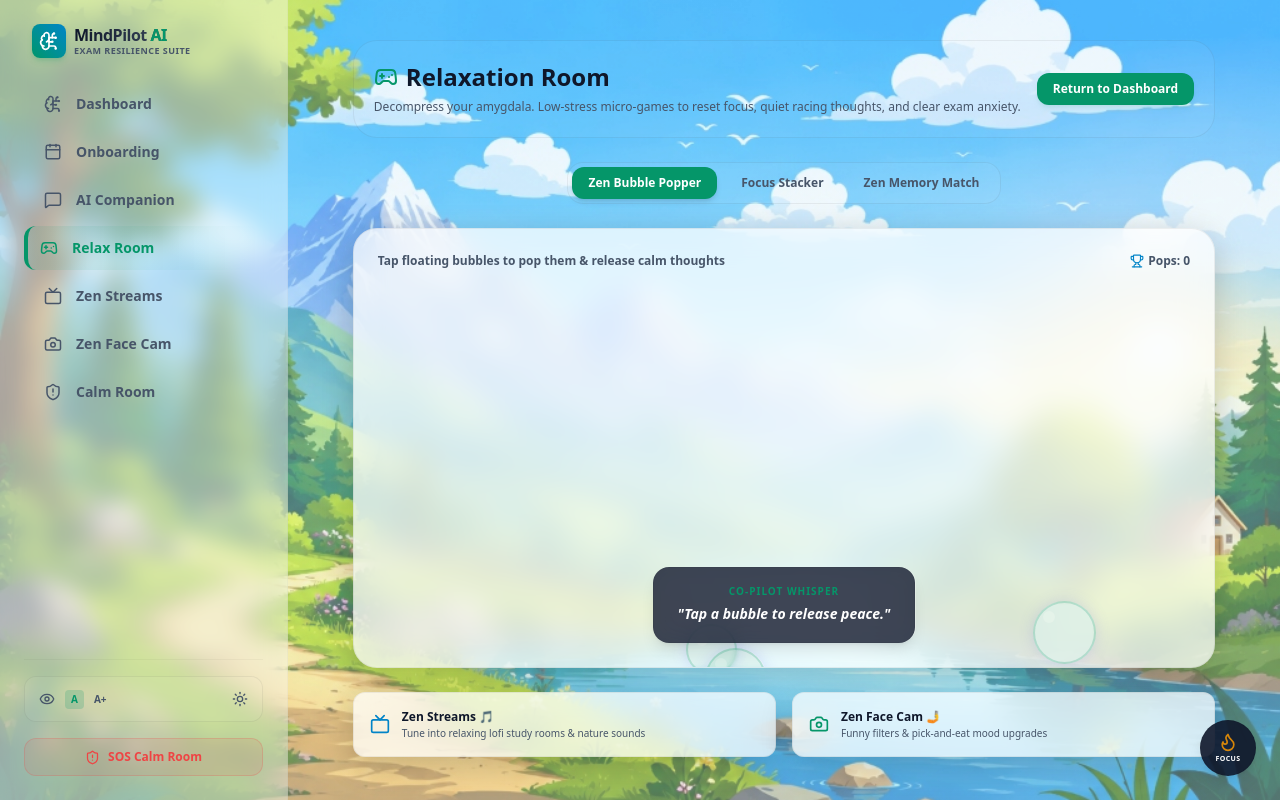
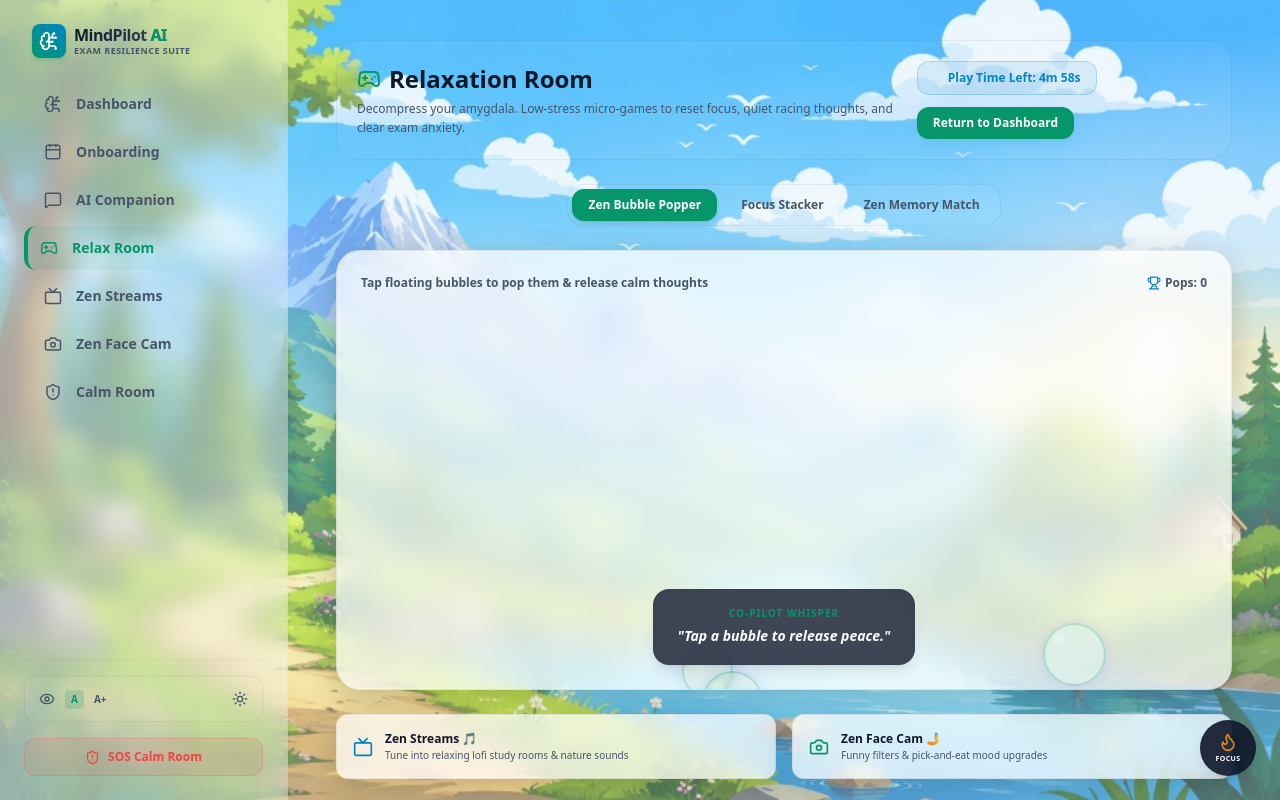
Before and after one commit to br-bit3194/mindpilot-ai, a Next.js app: page /relax in a window 1280 px wide. Both pictures are taken after a click on the button "Claim 5m Warmup 🎁". Built offline with nearby package versions, Linux system fonts and the light colour scheme.

Commit message:
feat: add real-time play time remaining countdown badge to relax room and face cam headers

```diff
--- a/app/relax/page.tsx
+++ b/app/relax/page.tsx
@@ -281,12 +281,20 @@ export default function RelaxRoomPage() {
             Decompress your amygdala. Low-stress micro-games to reset focus, quiet racing thoughts, and clear exam anxiety.
           </p>
         </div>
+        <div className="flex flex-wrap items-center gap-3">
+          {playCredits > 0 && pomodoroMode !== 'study' && (
+            <div className="bg-secondary/10 border border-secondary/20 rounded-xl px-4 py-2 flex items-center gap-1.5 text-xs text-secondary font-bold select-none">
+              <span className="w-2 h-2 bg-secondary rounded-full animate-ping" />
+              Play Time Left: {Math.floor(playCredits / 60)}m {playCredits % 60}s
+            </div>
+          )}
           <Link
             href="/"
             className="bg-primary hover:bg-primary/90 text-white font-bold text-xs px-4 py-2 rounded-xl transition-all focus:ring-2 focus:ring-primary outline-none shadow-md shadow-primary/10"
           >
             Return to Dashboard
           </Link>
+        </div>
       </div>
 
       {/* Game Content Container */}
--- a/app/zen-face-cam/page.tsx
+++ b/app/zen-face-cam/page.tsx
@@ -44,12 +44,20 @@ export default function ZenFaceCamPage() {
             Turn on your webcam, apply funny filters, and interact with stress-buster fruits to refresh your mood!
           </p>
         </div>
+        <div className="flex flex-wrap items-center gap-3">
+          {playCredits > 0 && pomodoroMode !== 'study' && (
+            <div className="bg-secondary/10 border border-secondary/20 rounded-xl px-4 py-2 flex items-center gap-1.5 text-xs text-secondary font-bold select-none">
+              <span className="w-2 h-2 bg-secondary rounded-full animate-ping" />
+              Play Time Left: {Math.floor(playCredits / 60)}m {playCredits % 60}s
+            </div>
+          )}
           <Link
             href="/"
             className="bg-primary hover:bg-primary/90 text-white font-bold text-xs px-4 py-2 rounded-xl transition-all focus:ring-2 focus:ring-primary outline-none shadow-md shadow-primary/10"
           >
             Return to Dashboard
           </Link>
+        </div>
       </div>
 
       <div className="relative">
```
Lines whose indentation alone changed are shown as unchanged.
